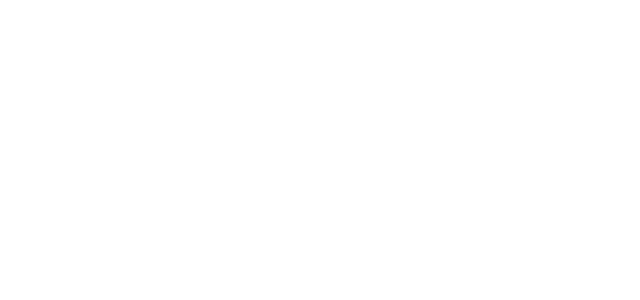
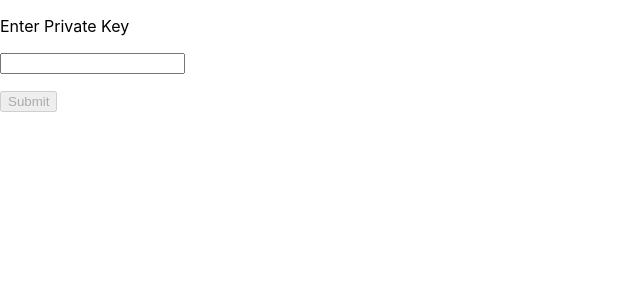
Before and after one commit to zijiahu/ethereum-wallet, a React (Create React App) app in the folder frontend/: page /login in a window 1280 px wide. Before the commit this address had no page. Shown: the top 300 px of the page, without its empty margins (0-640 px from the left). Built offline with nearby package versions, Linux system fonts and the light colour scheme.

Commit message:
Allow user to import their wallet et using private key

```diff
--- a/frontend/src/App.js
+++ b/frontend/src/App.js
@@ -7,6 +7,7 @@
 import DisplayAddress from './DisplayAddress';
 import WalletInfo from './WalletInfo';
 import SendTransaction from './SendTransaction';
+import Login from './Login';
 
 function App() {
   return (
@@ -19,6 +20,7 @@
             <Route path='/display-address' element={<DisplayAddress/>} />
             <Route path='/wallet' element={<WalletInfo/>} />
             <Route path='/send-transaction' element={<SendTransaction/>} />
+            <Route path='/login' element={<Login/>} />
           </Routes>
       </Router>
     </div>
--- a/frontend/src/Home.js
+++ b/frontend/src/Home.js
@@ -1,13 +1,21 @@
 import React from 'react';
-import './Home.css';
+import { useNavigate } from "react-router-dom";
 import CreateNewWallet from './CreateNewWallet';
 
 function Home(){
+    const navigate = useNavigate();
+
+    function handleOnClick(evt){
+        evt.preventDefault();
+        navigate("/login");
+    }
+
     return(
         <>
         <div className="home">
             <h1> Home Page</h1>
             <CreateNewWallet></CreateNewWallet>
+            <button onClick={handleOnClick}>Import My Wallet</button>
         </div>
         </>
     );
--- /dev/null
+++ b/frontend/src/Login.js
@@ -0,0 +1,23 @@
+import React, {useState, useEffect} from 'react';
+import { Wallet } from 'alchemy-sdk';
+
+function Login(){
+    const [privateKey,setPrivateKey] = useState('');
+
+    function handleOnClick(evt){
+        evt.preventDefault();
+        let wallet = new Wallet(privateKey);
+        localStorage.setItem("address", wallet.address);
+        localStorage.setItem("privateKey", privateKey);
+    }
+
+    return(
+        <form>
+            <p>Enter Private Key{' '}</p>
+            <p><input type="text" onChange={(e) => setPrivateKey(e.target.value)} /></p>
+            <button type="submit" disabled={privateKey === ''} onClick={handleOnClick}>Submit</button>
+        </form>
+    );
+}
+
+export default Login;
```
